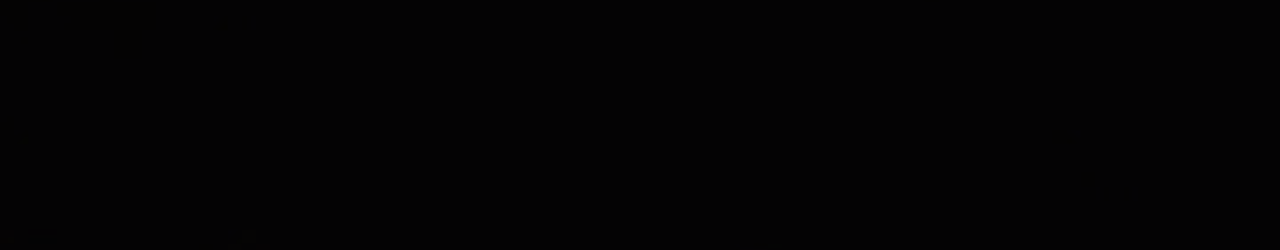
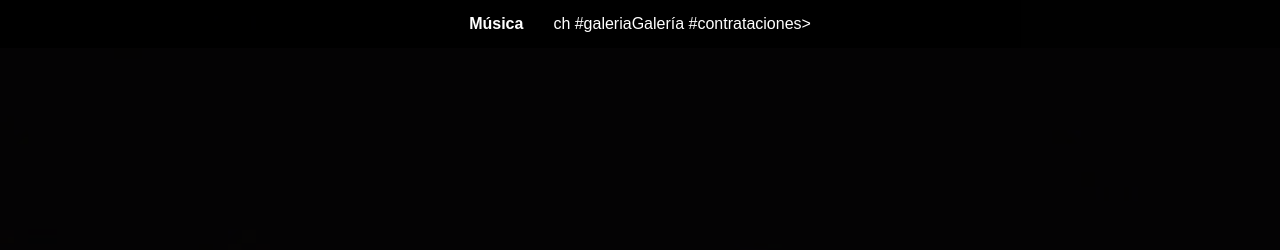
Before and after one commit to danielgonzalezzm-collab/dosixpage, a plain HTML site: page index-v2.html in a window 1280 px wide. Shown: the top 250 px of the page. Drawn offline with Linux system fonts and the light colour scheme.

Commit message:
Update index-v2.html

```diff
--- a/index-v2.html
+++ b/index-v2.html
@@ -12,7 +12,32 @@
 padding:0;
 box-sizing:border-box;
 }
+.top-menu{
+position:fixed;
+top:0;
+left:0;
+width:100%;
 
+background:rgba(0,0,0,.8);
+
+padding:15px;
+
+display:flex;
+justify-content:center;
+gap:30px;
+
+z-index:9999;
+}
+
+.top-menu a{
+color:white;
+text-decoration:none;
+font-weight:bold;
+}
+
+.top-menu a:hover{
+color:#D9A414;
+}
 body{
 background:#050505;
 color:white;
@@ -115,7 +140,17 @@
 </head>
 
 <body>
+<nav class="top-menu">
 
+<a href="#musica">Música</a>
+
+ch</a>
+
+#galeriaGalería</a>
+
+#contrataciones>
+
+</nav>
 <section class="hero">
 
 <div class="overlay">
@@ -137,7 +172,7 @@
 <div class="izquierda">
 
 <div class="card">
-<h2>Música</h2>
+<h2 id="musica">Música</h2>
 <p>
 La música de DOSIX transforma cartas,
 poemas y experiencias personales en canciones.
@@ -145,7 +180,7 @@
 </div>
 
 <div class="card">
-<h2>Discografía</h2>
+<h2 id="discografia">Discografía</h2>
 
 <p>Partidario de lo Efímero</p>
 <p>Metamorphosix</p>
@@ -158,12 +193,12 @@
 </div>
 
 <div class="card">
-<h2>Galería</h2>
+<h2 id="galeria">Galería</h2>
 <p>Fotografías y contenido visual oficial.</p>
 </div>
 
 <div class="card">
-<h2>Merch</h2>
+<h2 id="merch">Merch</h2>
 
 <p>Hoodie DOSIX</p>
 <p>Camiseta DOSIX</p>
@@ -189,7 +224,7 @@
 
 <div class="card">
 
-<h2>Contrataciones</h2>
+<h2 id="contrataciones">Contrataciones</h2>
 
 <p>3028421428</p>
 
```
